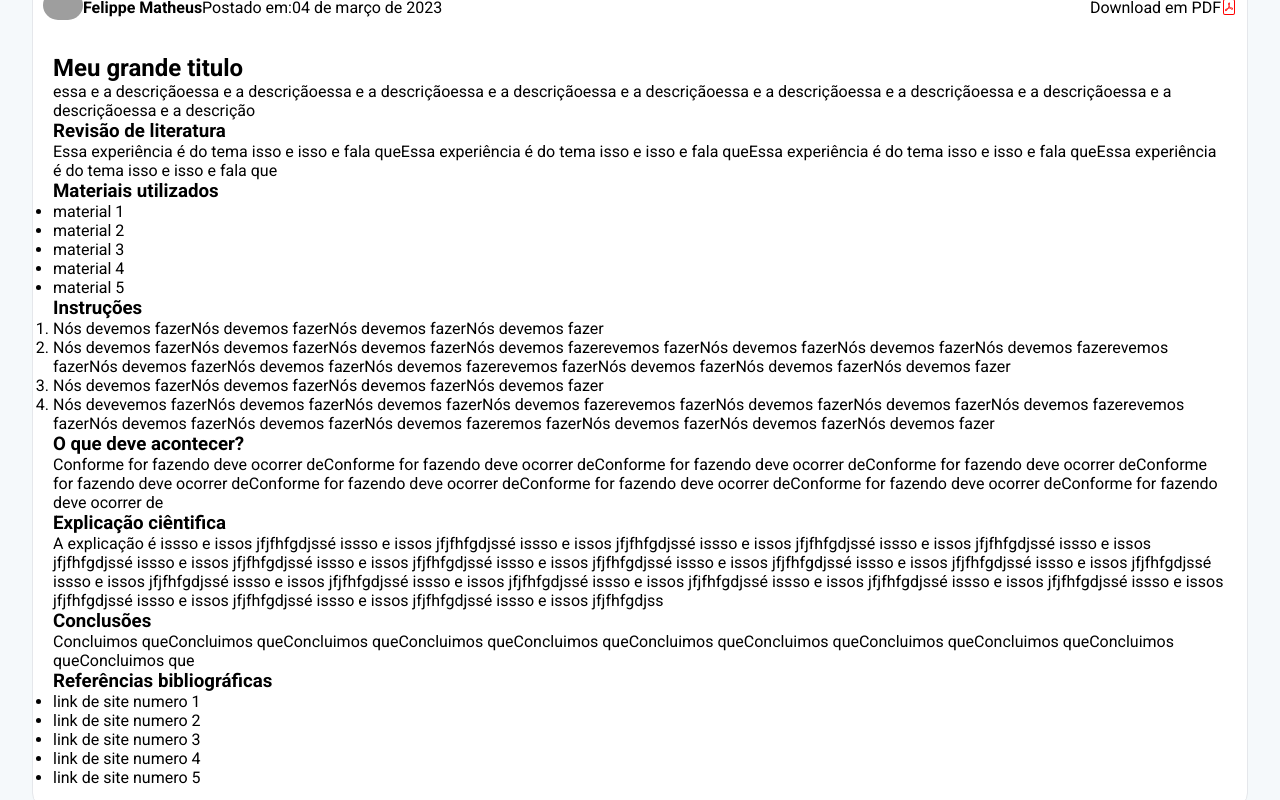
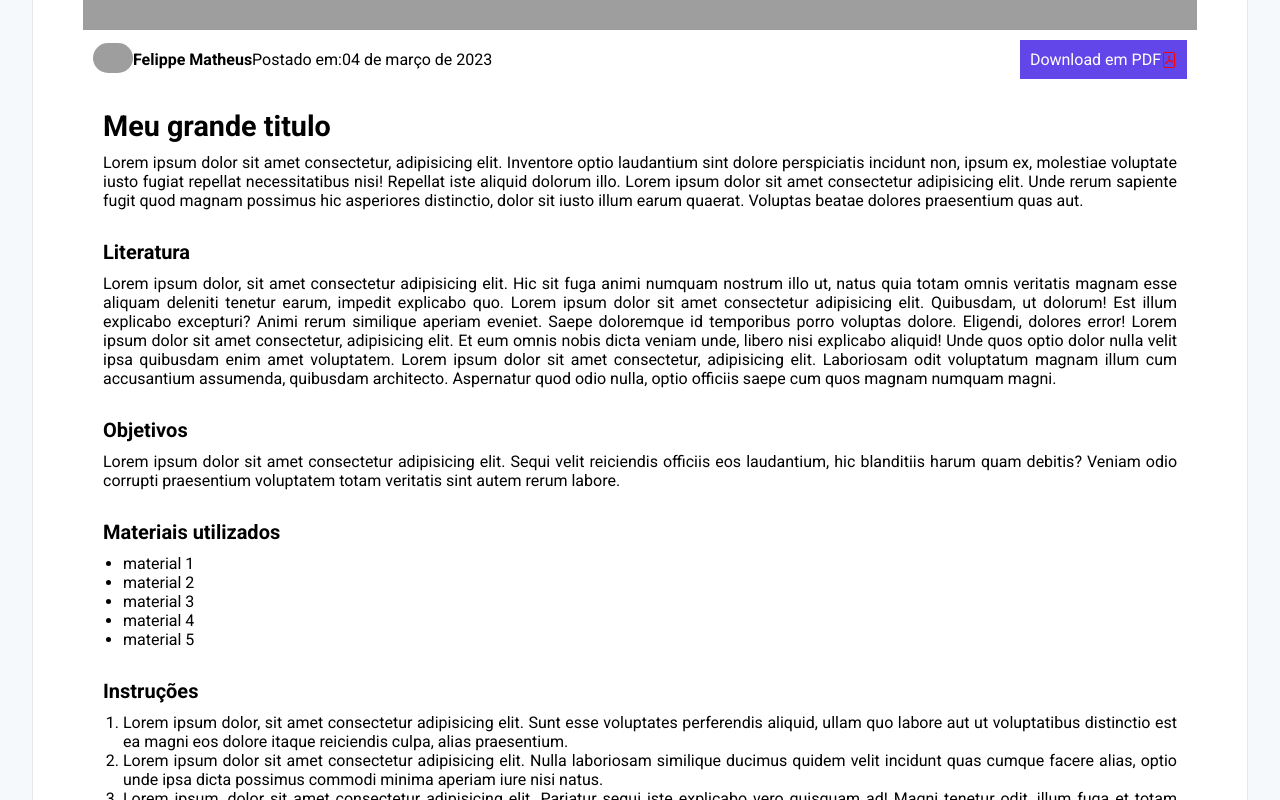
Before and after one commit to felptest/testing, a Next.js app: page /experiencia/1 in a window 1280 px wide. Shown: the part 300-1100 px from the top of the page. Built offline with nearby package versions, Linux system fonts and the light colour scheme; grey boxes are pictures that could not be loaded.

Commit message:
Update page experiencia css

```diff
--- a/src/app/experiencia/[slug]/page.module.css
+++ b/src/app/experiencia/[slug]/page.module.css
@@ -16,6 +16,7 @@
     background-color: rgb(255 255 255/1);
     border-radius: 1.5rem;
     border: 1px solid #E5E7EB;
+    padding: 5rem;
 
 }
 
@@ -50,9 +51,25 @@
 }
 
 .ContentPost h2 {
-
+    font-size: 2.875rem;
 }
 
+.ContentPost h3 {
+    font-size: 2rem;
+}
+
+.ContentPost h2, .ContentPost h3 {
+    margin-bottom: 1rem;
+}
+
+.ContentPost p, .ContentPost ul, .ContentPost ol {
+    margin-bottom: 3rem;
+    text-align: justify;
+}
+
+.ContentPost ul, .ContentPost ol {
+    margin-left: 2rem;
+}
 
   .parallax {
     /* Coloque a imagem a ser usada como background */
@@ -78,6 +95,9 @@
         display: flex;
         align-items: center;
         cursor: pointer;
+        background: rgb(98, 70, 234);
+        color: white;
+        padding: 1rem;
     }
 
     .mainHeaderContentRight svg{
--- a/src/app/experiencia/[slug]/page.tsx
+++ b/src/app/experiencia/[slug]/page.tsx
@@ -38,10 +38,13 @@ export default function Experiment() {
           <div className={styles.ContentPost}>
 
             <h2>Meu grande titulo</h2>
-            <p>essa e a descriçãoessa e a descriçãoessa e a descriçãoessa e a descriçãoessa e a descriçãoessa e a descriçãoessa e a descriçãoessa e a descriçãoessa e a descriçãoessa e a descrição</p>
+            <p>Lorem ipsum dolor sit amet consectetur, adipisicing elit. Inventore optio laudantium sint dolore perspiciatis incidunt non, ipsum ex, molestiae voluptate iusto fugiat repellat necessitatibus nisi! Repellat iste aliquid dolorum illo. Lorem ipsum dolor sit amet consectetur adipisicing elit. Unde rerum sapiente fugit quod magnam possimus hic asperiores distinctio, dolor sit iusto illum earum quaerat. Voluptas beatae dolores praesentium quas aut.</p>
 
-            <h3>Revisão de literatura</h3>
-            <p>Essa experiência é do tema isso e isso e fala queEssa experiência é do tema isso e isso e fala queEssa experiência é do tema isso e isso e fala queEssa experiência é do tema isso e isso e fala que </p>
+            <h3>Literatura</h3>
+            <p>Lorem ipsum dolor, sit amet consectetur adipisicing elit. Hic sit fuga animi numquam nostrum illo ut, natus quia totam omnis veritatis magnam esse aliquam deleniti tenetur earum, impedit explicabo quo. Lorem ipsum dolor sit amet consectetur adipisicing elit. Quibusdam, ut dolorum! Est illum explicabo excepturi? Animi rerum similique aperiam eveniet. Saepe doloremque id temporibus porro voluptas dolore. Eligendi, dolores error! Lorem ipsum dolor sit amet consectetur, adipisicing elit. Et eum omnis nobis dicta veniam unde, libero nisi explicabo aliquid! Unde quos optio dolor nulla velit ipsa quibusdam enim amet voluptatem. Lorem ipsum dolor sit amet consectetur, adipisicing elit. Laboriosam odit voluptatum magnam illum cum accusantium assumenda, quibusdam architecto. Aspernatur quod odio nulla, optio officiis saepe cum quos magnam numquam magni. </p>
+
+            <h3>Objetivos</h3>
+            <p>Lorem ipsum dolor sit amet consectetur adipisicing elit. Sequi velit reiciendis officiis eos laudantium, hic blanditiis harum quam debitis? Veniam odio corrupti praesentium voluptatem totam veritatis sint autem rerum labore.</p>
 
             <h3>Materiais utilizados</h3>
             <ul>
@@ -55,28 +58,26 @@ export default function Experiment() {
 
             <h3>Instruções</h3>
             <ol>
-              <li>Nós devemos fazerNós devemos fazerNós devemos fazerNós devemos fazer</li>
-              <li>Nós devemos fazerNós devemos fazerNós devemos fazerNós devemos fazerevemos fazerNós devemos fazerNós devemos fazerNós devemos fazerevemos fazerNós devemos fazerNós devemos fazerNós devemos fazerevemos fazerNós devemos fazerNós devemos fazerNós devemos fazer</li>
-              <li>Nós devemos fazerNós devemos fazerNós devemos fazerNós devemos fazer</li>
-              <li>Nós devevemos fazerNós devemos fazerNós devemos fazerNós devemos fazerevemos fazerNós devemos fazerNós devemos fazerNós devemos fazerevemos fazerNós devemos fazerNós devemos fazerNós devemos fazeremos fazerNós devemos fazerNós devemos fazerNós devemos fazer</li>
+              <li>Lorem ipsum dolor, sit amet consectetur adipisicing elit. Sunt esse voluptates perferendis aliquid, ullam quo labore aut ut voluptatibus distinctio est ea magni eos dolore itaque reiciendis culpa, alias praesentium.</li>
+              <li>Lorem ipsum dolor sit amet consectetur adipisicing elit. Nulla laboriosam similique ducimus quidem velit incidunt quas cumque facere alias, optio unde ipsa dicta possimus commodi minima aperiam iure nisi natus.</li>
+              <li>Lorem ipsum, dolor sit amet consectetur adipisicing elit. Pariatur sequi iste explicabo vero quisquam ad! Magni tenetur odit, illum fuga et totam neque vel, voluptas voluptates cupiditate porro quidem blanditiis!</li>
+              <li>Lorem ipsum dolor sit amet consectetur adipisicing elit. Quasi dolorum vitae maxime esse architecto assumenda sit nam facere laborum commodi sequi placeat perspiciatis corrupti, magnam doloremque eius ex, beatae sunt.</li>
             </ol>
 
-            <h3>O que deve acontecer?</h3>
-            <p>Conforme for fazendo deve ocorrer deConforme for fazendo deve ocorrer deConforme for fazendo deve ocorrer deConforme for fazendo deve ocorrer deConforme for fazendo deve ocorrer deConforme for fazendo deve ocorrer deConforme for fazendo deve ocorrer deConforme for fazendo deve ocorrer deConforme for fazendo deve ocorrer de</p>
+            <h3>Resultado esperado</h3>
+            <p>Lorem ipsum dolor sit amet consectetur adipisicing elit. Soluta temporibus perspiciatis pariatur rem hic consectetur voluptates, ipsa ratione neque adipisci. Doloribus vel at reprehenderit quia alias eaque voluptate accusamus eveniet! Lorem ipsum dolor sit amet consectetur adipisicing elit. Illum, consequatur tenetur. Error dolore quod voluptas libero ad, ipsum accusantium quas sequi officiis, dolor provident quia harum corrupti magnam saepe distinctio?</p>
 
-            <h3>Explicação ciêntifica</h3>
-            <p>A explicação é issso e issos jfjfhfgdjssé issso e issos jfjfhfgdjssé issso e issos jfjfhfgdjssé issso e issos jfjfhfgdjssé issso e issos jfjfhfgdjssé issso e issos jfjfhfgdjssé issso e issos jfjfhfgdjssé issso e issos jfjfhfgdjssé issso e issos jfjfhfgdjssé issso e issos jfjfhfgdjssé issso e issos jfjfhfgdjssé issso e issos jfjfhfgdjssé issso e issos jfjfhfgdjssé issso e issos jfjfhfgdjssé issso e issos jfjfhfgdjssé issso e issos jfjfhfgdjssé issso e issos jfjfhfgdjssé issso e issos jfjfhfgdjssé issso e issos jfjfhfgdjssé issso e issos jfjfhfgdjssé issso e issos jfjfhfgdjssé issso e issos jfjfhfgdjss</p>
 
-            <h3>Conclusões</h3>
-            <p>Concluimos queConcluimos queConcluimos queConcluimos queConcluimos queConcluimos queConcluimos queConcluimos queConcluimos queConcluimos queConcluimos que </p>
+            <h3>Explicação científica</h3>
+            <p>Lorem ipsum dolor sit amet consectetur adipisicing elit. Aperiam quidem molestias ipsum numquam quo maiores debitis quibusdam! Tempora inventore culpa, quod suscipit neque magnam! Et pariatur perspiciatis eius exercitationem porro. Lorem ipsum dolor sit, amet consectetur adipisicing elit. Fugiat possimus numquam aliquid aperiam voluptas earum praesentium quia repudiandae ipsum pariatur, mollitia sit obcaecati nulla est quae, omnis officia iure voluptate. Lorem ipsum dolor sit amet consectetur adipisicing elit. Voluptates earum commodi velit labore eveniet alias repellendus sed. Quis sed possimus magnam debitis aperiam ipsa, reprehenderit nemo ea delectus porro. Ex.</p>
 
-            <h3>Referências bibliográficas</h3>
+            <h3>Referências</h3>
             <ul>
-              <li>link de site numero 1</li>
-              <li>link de site numero 2</li>
-              <li>link de site numero 3</li>
-              <li>link de site numero 4</li>
-              <li>link de site numero 5</li>
+              <li><a href="/">link de site numero 1</a></li>
+              <li><a href="/">link de site numero 2</a></li>
+              <li><a href="/">link de site numero 3</a></li>
+              <li><a href="/">link de site numero 4</a></li>
+              <li><a href="/">link de site numero 5</a></li>
             </ul>
 
           </div>
```
